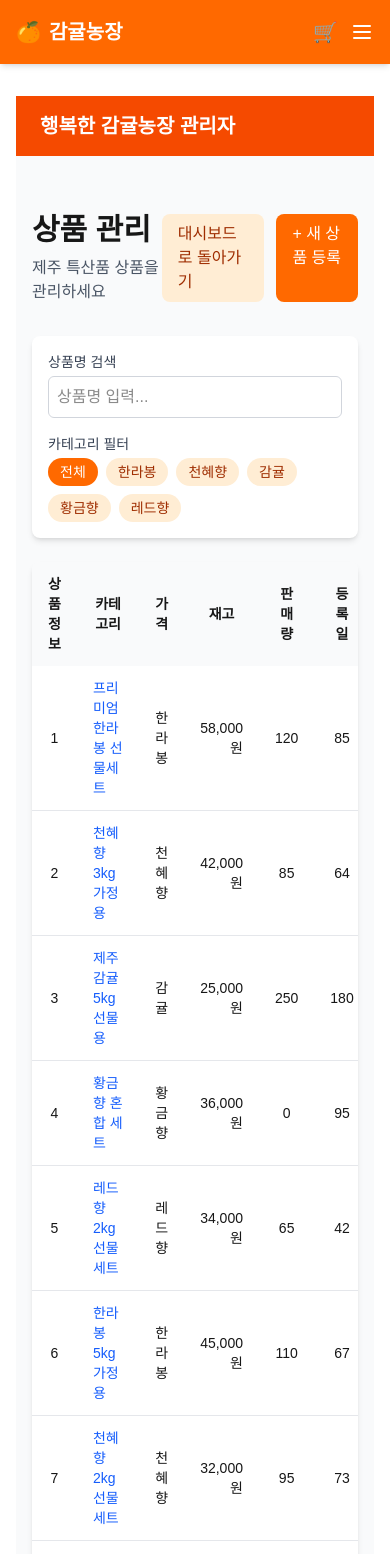
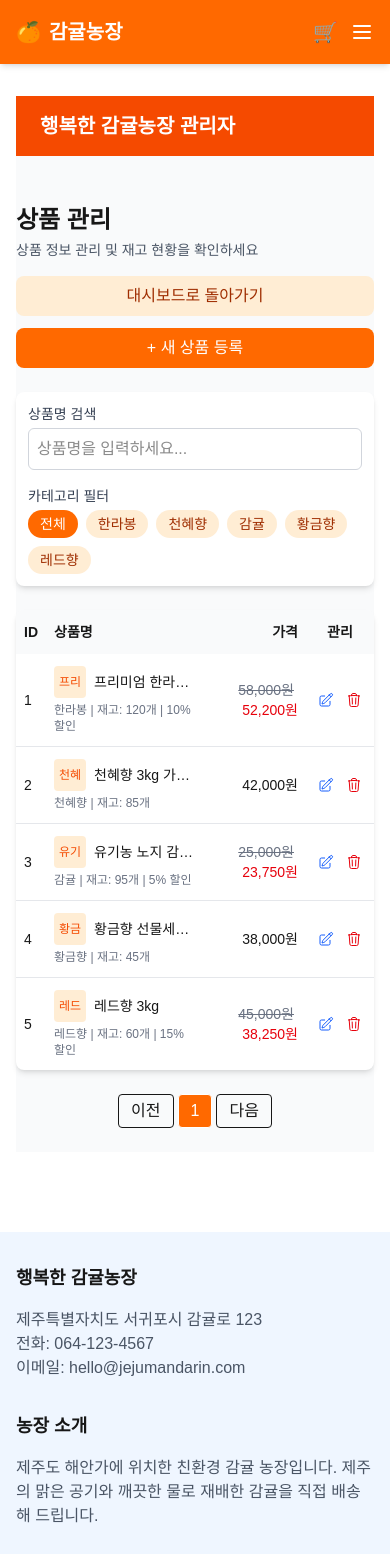
Before and after one commit to happy-yeachan/farm-page, a Next.js app: page /admin/products in a window 390 px wide. Shown: the top 1554 px of the page. Built offline with nearby package versions, Linux system fonts and the light colour scheme; sample sign-in values are in the browser's storage.

Commit message:
상품 관리 페이지 반응형 디자인 개선

```diff
--- a/src/app/admin/products/page.tsx
+++ b/src/app/admin/products/page.tsx
@@ -1,6 +1,6 @@
 'use client';
 
-import { useState, useEffect } from 'react';
+import React, { useState, useEffect } from 'react';
 import { useRouter } from 'next/navigation';
 import Link from 'next/link';
 
@@ -45,76 +45,40 @@ const products = [
   },
   {
     id: 3,
-    name: '제주 감귤 5kg 선물용',
+    name: '유기농 노지 감귤 5kg',
     category: '감귤',
     price: 25000,
-    stock: 250,
-    sales: 180,
+    stock: 95,
+    sales: 112,
     isOnSale: true,
-    discount: 15,
-    thumbnailUrl: '/images/products/tangerine-5kg.jpg',
-    createdAt: '2024-01-10',
+    discount: 5,
+    thumbnailUrl: '/images/products/mandarin-5kg.jpg',
+    createdAt: '2024-02-10',
   },
   {
     id: 4,
-    name: '황금향 혼합 세트',
+    name: '황금향 선물세트 2kg',
     category: '황금향',
-    price: 36000,
-    stock: 0,
-    sales: 95,
+    price: 38000,
+    stock: 45,
+    sales: 32,
     isOnSale: false,
     discount: 0,
-    thumbnailUrl: '/images/products/goldcitrus-mix.jpg',
-    createdAt: '2024-02-20',
+    thumbnailUrl: '/images/products/hwanggeumhyang-gift.jpg',
+    createdAt: '2024-02-18',
   },
   {
     id: 5,
-    name: '레드향 2kg 선물세트',
+    name: '레드향 3kg',
     category: '레드향',
-    price: 34000,
-    stock: 65,
-    sales: 42,
+    price: 45000,
+    stock: 60,
+    sales: 28,
     isOnSale: true,
-    discount: 5,
-    thumbnailUrl: '/images/products/redhyang-2kg.jpg',
-    createdAt: '2024-03-01',
+    discount: 15,
+    thumbnailUrl: '/images/products/redhyang-3kg.jpg',
+    createdAt: '2024-02-20',
   },
-  {
-    id: 6,
-    name: '한라봉 5kg 가정용',
-    category: '한라봉',
-    price: 45000,
-    stock: 110,
-    sales: 67,
-    isOnSale: false,
-    discount: 0,
-    thumbnailUrl: '/images/products/hallabong-5kg.jpg',
-    createdAt: '2024-02-25',
-  },
-  {
-    id: 7,
-    name: '천혜향 2kg 선물세트',
-    category: '천혜향',
-    price: 32000,
-    stock: 95,
-    sales: 73,
-    isOnSale: true,
-    discount: 8,
-    thumbnailUrl: '/images/products/cheonhyehyang-2kg.jpg',
-    createdAt: '2024-03-05',
-  },
-  {
-    id: 8,
-    name: '감귤 10kg 가정용',
-    category: '감귤',
-    price: 38000,
-    stock: 0,
-    sales: 120,
-    isOnSale: false,
-    discount: 0,
-    thumbnailUrl: '/images/products/tangerine-10kg.jpg',
-    createdAt: '2024-01-20',
-  }
 ];
 
 // 카테고리 목록
@@ -213,24 +177,24 @@ export default function AdminProductsPage() {
   });
 
   return (
-    <div className="container mx-auto px-4 py-8">
-      <div className="mb-8 flex justify-between items-center">
+    <div className="container mx-auto px-0 sm:px-4 py-6 sm:py-8">
+      <div className="mb-6 sm:mb-8 flex flex-col sm:flex-row justify-between items-start sm:items-center gap-4">
         <div>
-          <h1 className="text-3xl font-bold mb-2">상품 관리</h1>
-          <p className="text-gray-600">
-            제주 특산품 상품을 관리하세요
+          <h1 className="text-2xl sm:text-3xl font-bold mb-1 sm:mb-2">상품 관리</h1>
+          <p className="text-gray-600 text-sm sm:text-base">
+            상품 정보 관리 및 재고 현황을 확인하세요
           </p>
         </div>
-        <div className="flex gap-3">
+        <div className="flex flex-col sm:flex-row gap-3 w-full sm:w-auto">
           <Link
             href="/admin/dashboard"
-            className="bg-orange-100 text-orange-800 px-4 py-2 rounded-lg hover:bg-orange-200"
+            className="bg-orange-100 text-orange-800 px-3 sm:px-4 py-2 rounded-lg hover:bg-orange-200 w-full sm:w-auto text-center"
           >
             대시보드로 돌아가기
           </Link>
           <Link
             href="/admin/products/new"
-            className="bg-orange-500 text-white px-4 py-2 rounded-lg hover:bg-orange-600"
+            className="bg-orange-500 text-white px-3 sm:px-4 py-2 rounded-lg hover:bg-orange-600 w-full sm:w-auto text-center"
           >
             + 새 상품 등록
           </Link>
@@ -238,7 +202,7 @@ export default function AdminProductsPage() {
       </div>
 
       {/* 검색 및 필터 */}
-      <div className="mb-6 bg-white p-4 rounded-lg shadow-md">
+      <div className="mb-6 bg-white p-3 sm:p-4 rounded-lg shadow-md">
         <div className="grid grid-cols-1 md:grid-cols-2 gap-4">
           <div>
             <label htmlFor="search" className="block text-sm font-medium text-gray-700 mb-1">
@@ -248,7 +212,7 @@ export default function AdminProductsPage() {
               type="text"
               id="search"
               className="w-full p-2 border border-gray-300 rounded-md focus:ring-orange-500 focus:border-orange-500"
-              placeholder="상품명 입력..."
+              placeholder="상품명을 입력하세요..."
               value={searchTerm}
               onChange={(e) => setSearchTerm(e.target.value)}
             />
@@ -261,7 +225,7 @@ export default function AdminProductsPage() {
               {categories.map(category => (
                 <button
                   key={category}
-                  className={`px-3 py-1 rounded-full text-sm ${
+                  className={`px-3 py-1 rounded-full text-sm whitespace-nowrap ${
                     selectedCategory === category
                       ? 'bg-orange-500 text-white'
                       : 'bg-orange-100 text-orange-800 hover:bg-orange-200'
@@ -276,38 +240,101 @@ export default function AdminProductsPage() {
         </div>
       </div>
 
-      {/* 상품 목록 테이블 */}
+      {/* 상품 목록 */}
       <div className="bg-white rounded-lg shadow-md overflow-hidden">
         <div className="overflow-x-auto">
           <table className="w-full text-sm">
             <thead className="bg-gray-50">
               <tr>
-                <th className="px-4 py-3 text-left">상품 정보</th>
-                <th className="px-4 py-3 text-center">카테고리</th>
-                <th className="px-4 py-3 text-right">가격</th>
-                <th className="px-4 py-3 text-center">재고</th>
-                <th className="px-4 py-3 text-center">판매량</th>
-                <th className="px-4 py-3 text-center">등록일</th>
-                <th className="px-4 py-3 text-center">상태</th>
-                <th className="px-4 py-3 text-center">관리</th>
+                <th className="px-2 sm:px-4 py-3 text-left">ID</th>
+                <th className="px-2 sm:px-4 py-3 text-left">상품명</th>
+                <th className="hidden sm:table-cell px-2 sm:px-4 py-3 text-center">카테고리</th>
+                <th className="px-2 sm:px-4 py-3 text-right">가격</th>
+                <th className="hidden sm:table-cell px-2 sm:px-4 py-3 text-center">재고</th>
+                <th className="hidden sm:table-cell px-2 sm:px-4 py-3 text-center">판매량</th>
+                <th className="hidden sm:table-cell px-2 sm:px-4 py-3 text-center">할인</th>
+                <th className="px-2 sm:px-4 py-3 text-center">관리</th>
               </tr>
             </thead>
             <tbody className="divide-y divide-gray-200">
               {filteredProducts.map(product => (
-                <ProductRow
-                  key={product.id}
-                  product={product}
-                  onEdit={(id) => {
-                    router.push(`/admin/products/edit/${id}`);
-                  }}
-                  onDelete={(id) => {
-                    if (window.confirm(`'${product.name}' 상품을 정말 삭제하시겠습니까?`)) {
-                      // 실제로는 API 호출로 구현
+                <tr key={product.id} className="hover:bg-gray-50">
+                  <td className="px-2 sm:px-4 py-3">{product.id}</td>
+                  <td className="px-2 sm:px-4 py-3">
+                    <div className="flex items-center">
+                      <div className="h-8 w-8 flex-shrink-0 bg-orange-100 rounded flex items-center justify-center mr-2 text-orange-600 text-xs">
+                        {product.name.substring(0, 2)}
+                      </div>
+                      <span className="line-clamp-1">{product.name}</span>
+                    </div>
+                    <div className="sm:hidden text-xs text-gray-500 mt-1">
+                      {product.category} | 재고: {product.stock}개
+                      {product.isOnSale && ` | ${product.discount}% 할인`}
+                    </div>
+                  </td>
+                  <td className="hidden sm:table-cell px-2 sm:px-4 py-3 text-center">
+                    <span className="inline-block bg-blue-100 text-blue-800 text-xs px-2 py-1 rounded whitespace-nowrap">
+                      {product.category}
+                    </span>
+                  </td>
+                  <td className="px-2 sm:px-4 py-3 text-right font-medium">
+                    {product.isOnSale ? (
+                      <div>
+                        <span className="line-through text-gray-500 mr-1">
+                          {product.price.toLocaleString()}원
+                        </span>
+                        <span className="text-red-600">
+                          {Math.round(product.price * (1 - product.discount / 100)).toLocaleString()}원
+                        </span>
+                      </div>
+                    ) : (
+                      <span>{product.price.toLocaleString()}원</span>
+                    )}
+                  </td>
+                  <td className="hidden sm:table-cell px-2 sm:px-4 py-3 text-center">
+                    <span className={`${product.stock < 50 ? 'text-red-600 font-medium' : 'text-gray-600'}`}>
+                      {product.stock}개
+                    </span>
+                  </td>
+                  <td className="hidden sm:table-cell px-2 sm:px-4 py-3 text-center text-gray-600">
+                    {product.sales}건
+                  </td>
+                  <td className="hidden sm:table-cell px-2 sm:px-4 py-3 text-center">
+                    {product.isOnSale ? (
+                      <span className="inline-block bg-red-100 text-red-800 text-xs px-2 py-1 rounded whitespace-nowrap">
+                        {product.discount}% 할인
+                      </span>
+                    ) : (
+                      <span className="text-gray-500">-</span>
+                    )}
+                  </td>
+                  <td className="px-2 sm:px-4 py-3">
+                    <div className="flex justify-center space-x-1 sm:space-x-2">
+                      <Link
+                        href={`/admin/products/edit/${product.id}`}
+                        className="p-1 sm:p-1.5 text-blue-600 hover:bg-blue-50 rounded-md"
+                        title="수정"
+                      >
+                        <svg xmlns="http://www.w3.org/2000/svg" fill="none" viewBox="0 0 24 24" strokeWidth={1.5} stroke="currentColor" className="w-4 h-4">
+                          <path strokeLinecap="round" strokeLinejoin="round" d="m16.862 4.487 1.687-1.688a1.875 1.875 0 1 1 2.652 2.652L10.582 16.07a4.5 4.5 0 0 1-1.897 1.13L6 18l.8-2.685a4.5 4.5 0 0 1 1.13-1.897l8.932-8.931Zm0 0L19.5 7.125M18 14v4.75A2.25 2.25 0 0 1 15.75 21H5.25A2.25 2.25 0 0 1 3 18.75V8.25A2.25 2.25 0 0 1 5.25 6H10" />
+                        </svg>
+                      </Link>
+                      <button
+                        className="p-1 sm:p-1.5 text-red-600 hover:bg-red-50 rounded-md"
+                        title="삭제"
+                        onClick={() => {
+                          if (window.confirm(`정말로 "${product.name}" 상품을 삭제하시겠습니까?`)) {
                             alert('상품이 삭제되었습니다.');
-                      // 삭제 후 목록 갱신 로직 추가
                           }
                         }}
-                />
+                      >
+                        <svg xmlns="http://www.w3.org/2000/svg" fill="none" viewBox="0 0 24 24" strokeWidth={1.5} stroke="currentColor" className="w-4 h-4">
+                          <path strokeLinecap="round" strokeLinejoin="round" d="m14.74 9-.346 9m-4.788 0L9.26 9m9.968-3.21c.342.052.682.107 1.022.166m-1.022-.165L18.16 19.673a2.25 2.25 0 0 1-2.244 2.077H8.084a2.25 2.25 0 0 1-2.244-2.077L4.772 5.79m14.456 0a48.108 48.108 0 0 0-3.478-.397m-12 .562c.34-.059.68-.114 1.022-.165m0 0a48.11 48.11 0 0 1 3.478-.397m7.5 0v-.916c0-1.18-.91-2.164-2.09-2.201a51.964 51.964 0 0 0-3.32 0c-1.18.037-2.09 1.022-2.09 2.201v.916m7.5 0a48.667 48.667 0 0 0-7.5 0" />
+                        </svg>
+                      </button>
+                    </div>
+                  </td>
+                </tr>
               ))}
             </tbody>
           </table>
@@ -321,14 +348,15 @@ export default function AdminProductsPage() {
       </div>
 
       {/* 페이지네이션 */}
+      {filteredProducts.length > 0 && (
         <div className="mt-6 flex justify-center">
           <nav className="flex space-x-1">
             <button className="px-3 py-1 border rounded hover:bg-orange-50">이전</button>
             <button className="px-3 py-1 border rounded bg-orange-500 text-white">1</button>
-          <button className="px-3 py-1 border rounded hover:bg-orange-50">2</button>
             <button className="px-3 py-1 border rounded hover:bg-orange-50">다음</button>
           </nav>
         </div>
+      )}
     </div>
   );
 }
```
Lines whose indentation alone changed are shown as unchanged.
